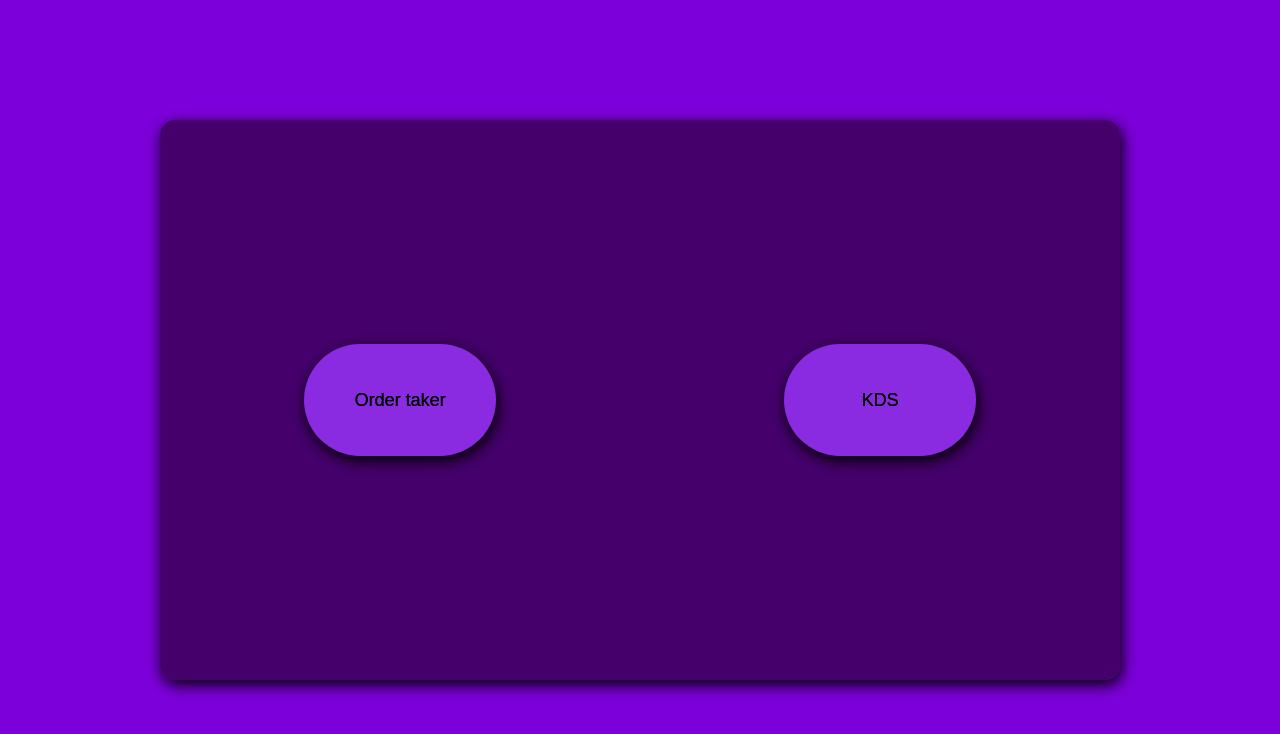
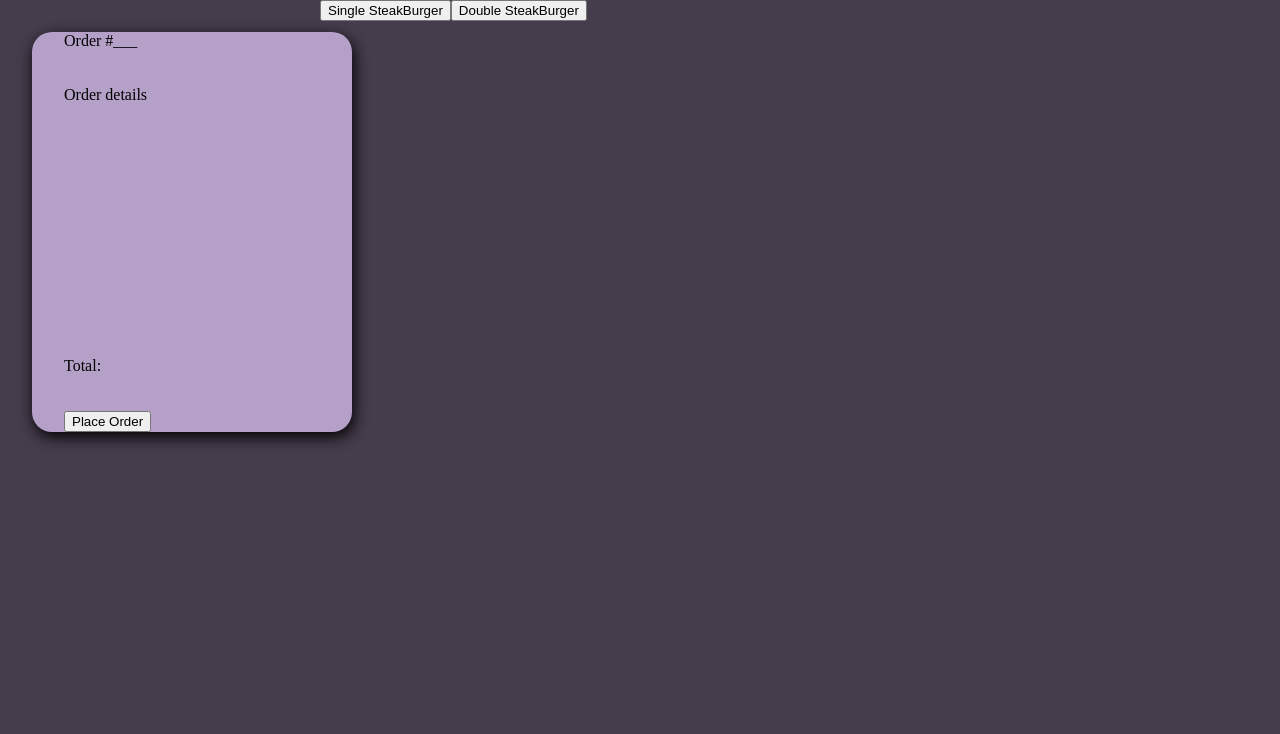
Before and after one commit to ionzuu/kds-grill-simulator, a React (Vite) app in the folder client/: page / in a window 1280 px wide. Both pictures are taken after a click on the button "Order taker". Shown: the top 734 px of the page. Built offline with nearby package versions, Linux system fonts and the light colour scheme.

Commit message:
Update functionality for KDS and POS

```diff
--- a/client/src/assets/styles/app.css
+++ b/client/src/assets/styles/app.css
@@ -1,13 +1,11 @@
 body{
-    background-color: rgb(124, 0, 218);
+    background-color: rgb(69, 60, 76);
     margin: 0;
 }
 .Modalrole{
     width: 75vw;
     height: 70vh;
-    background-color: rgba(67, 0, 103, 0.95);
     border-radius: 15px;
-    box-shadow: 2px 5px 15px black;
     display: flex;
     justify-content: center;
     align-items: center;
@@ -28,14 +26,14 @@
     justify-content: center;
 }
 .top-button>button, .bottom-button>button{
-    height: 20%;
-    width: 40%;
-    font-size: large;
-    background-color: blueviolet;
+    height: 30%;
+    width: 30%;
+    font-size: 1.5rem;
+    background-color: #b5a0c7;
     border: 0;
-    border-radius: 270px;
+    border-radius: 20px;
     box-shadow: 2px 5px 15px;
-    text-shadow: .2px .2px .05px;
+    text-shadow: .5px .9px 5px;
     transition: 0.5s;
 }
 .top-button>button:hover, .bottom-button>button:hover{
@@ -45,3 +43,41 @@
     transform: scale(1.05);
     transition: .5s;
 }
+@keyframes fadeIn {
+    from {
+        opacity: 0;
+    }
+    to {
+        opacity: 1;
+    }
+}
+.POS{
+    width: 100vw;
+    height: 100vh;
+    animation: fadeIn .5s;
+}
+.grid-POS{
+    display: grid;
+    width: 100%;
+    height: 100%;
+    grid-template-columns: 1fr 3fr;
+    grid-auto-rows: 1fr 1fr;
+}
+.grid-POS > grid-item{
+    padding: 10%;
+}
+.Receipt{
+    width: 100%;
+    margin: 10%;
+    height: 50%;
+    background-color: #b5a0c7;
+    box-shadow: 2px 5px 15px;
+    border-radius: 20px;
+}
+.grid-receipt{
+    display: grid;
+    grid-template-rows: 1fr 5fr 1fr;
+    width: 100%;
+    height: 100%;
+    margin: 10%;
+}
--- a/client/src/components/POS.tsx
+++ b/client/src/components/POS.tsx
@@ -0,0 +1,30 @@
+export default function POS() {
+  return (
+    <div className="POS">
+      <div className="grid-POS">
+        <div className="grid-item">
+          <div className="Receipt">
+            <div className="grid-receipt">
+              <div className="grid-item">Order #___</div>
+              <div className="grid-item">Order details</div>
+              <div className="grid-item">Total: </div>
+              <div className="grid-item"><button>Place Order</button></div>
+            </div>
+          </div>
+        </div>
+        <div className="grid-item">
+          <div className="Menu">
+            <div className="grid-menu">
+              <div className="grid-item">
+                <div className="MenuItem">
+                  <button>Single SteakBurger</button>
+                  <button>Double SteakBurger</button>
+                </div>
+              </div>
+            </div>
+          </div>
+        </div>
+      </div>
+    </div>
+  )
+}
--- a/client/src/components/roleSelection.tsx
+++ b/client/src/components/roleSelection.tsx
@@ -1,12 +1,22 @@
+import { useState } from "react";
+import POS from "./POS";
 
-export default function roleSelection () {
+export default function roleSelection() {
+  const [role, setRole] = useState<string>('');
+
+  if (role === 'POS') {
+    return <POS/>
+  } else if (role === 'KDS') {
+    return <KDS />
+  }
+
     return(
         <div className="Modalrole">
             <div className="top-button">
-                <button>Order taker</button>
+                <button onClick={() => setRole('POS')}>Order taker</button>
             </div>
             <div className="bottom-button">
-                <button>KDS</button>
+                <button onClick={() => setRole('KDS')}>KDS</button>
             </div>
         </div>
     )
```
